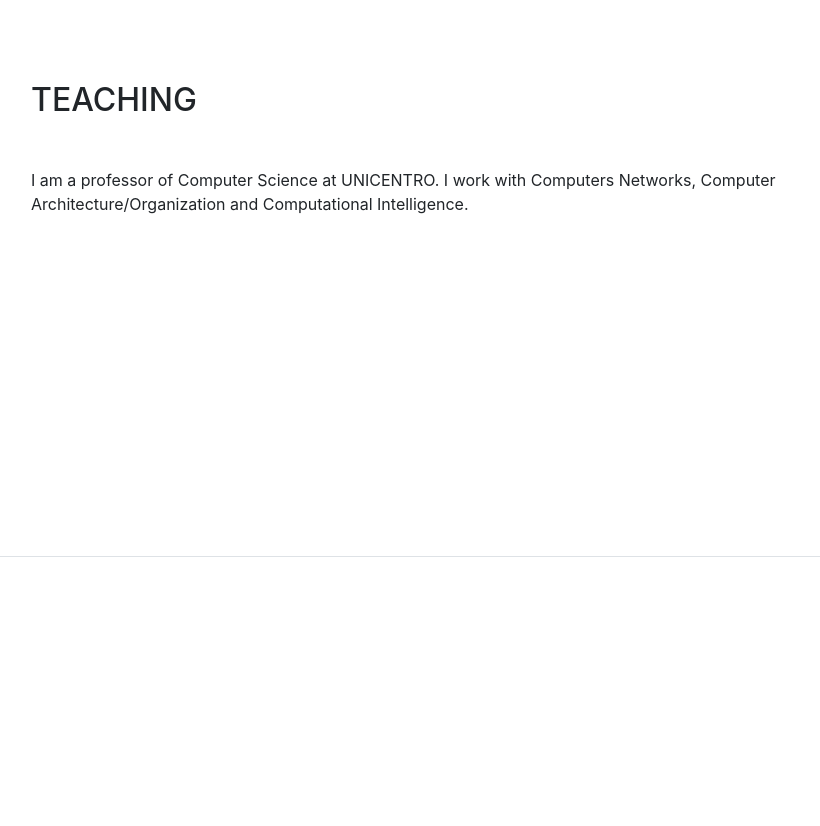
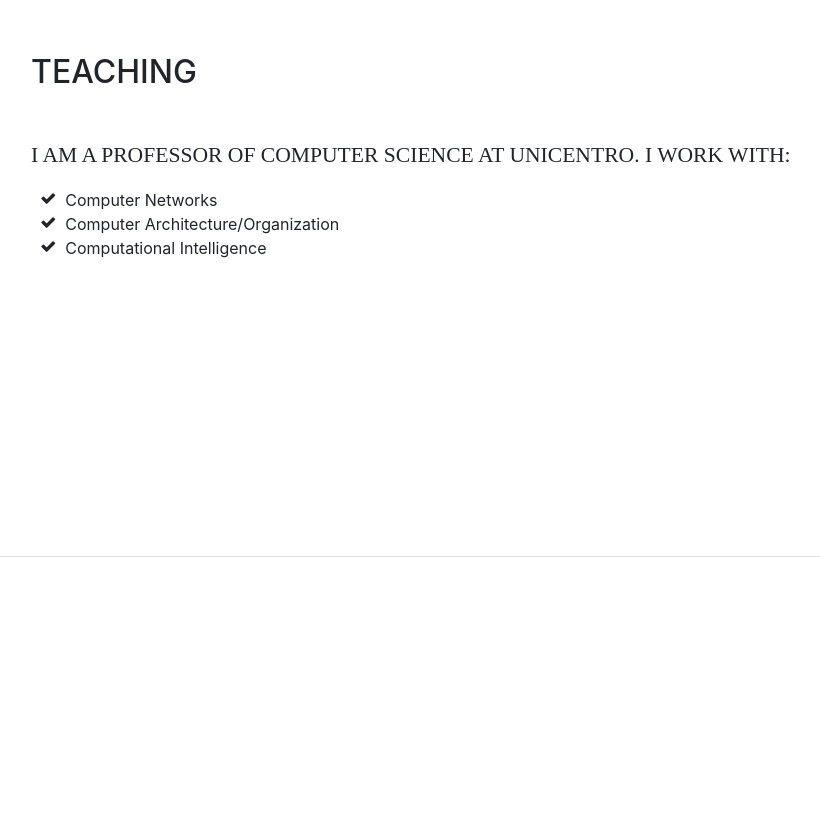
Before and after one commit to josielkuk/josielkuk.github.io, a website with bundled scripts: page index.html in a window 1280 px wide. Shown: the part 1980-2806 px from the top of the page, without its empty margins (289-1109 px from the left). Built offline with nearby package versions, Linux system fonts and the light colour scheme; a web font is replaced by a local one.

Commit message:
update teaching

```diff
--- a/index.html
+++ b/index.html
@@ -133,7 +133,19 @@
         <div class="my-auto">
           <h2 class="mb-5">Teaching</h2>
 
-          <p>I am a professor of Computer Science at UNICENTRO. I work with Computers Networks, Computer Architecture/Organization	 and Computational Intelligence.</p>
+	<div class="subheading mb-3">I am a professor of Computer Science at UNICENTRO. I work with:</div>
+          <ul class="fa-ul mb-0">
+            <li>
+              <i class="fa-li fa fa-check"></i>
+              Computer Networks</li>
+            <li>
+              <i class="fa-li fa fa-check"></i>
+              Computer Architecture/Organization</li>
+            <li>
+              <i class="fa-li fa fa-check"></i>
+              Computational Intelligence</li>
+            </ul>
+
 
         </div>
 
```
